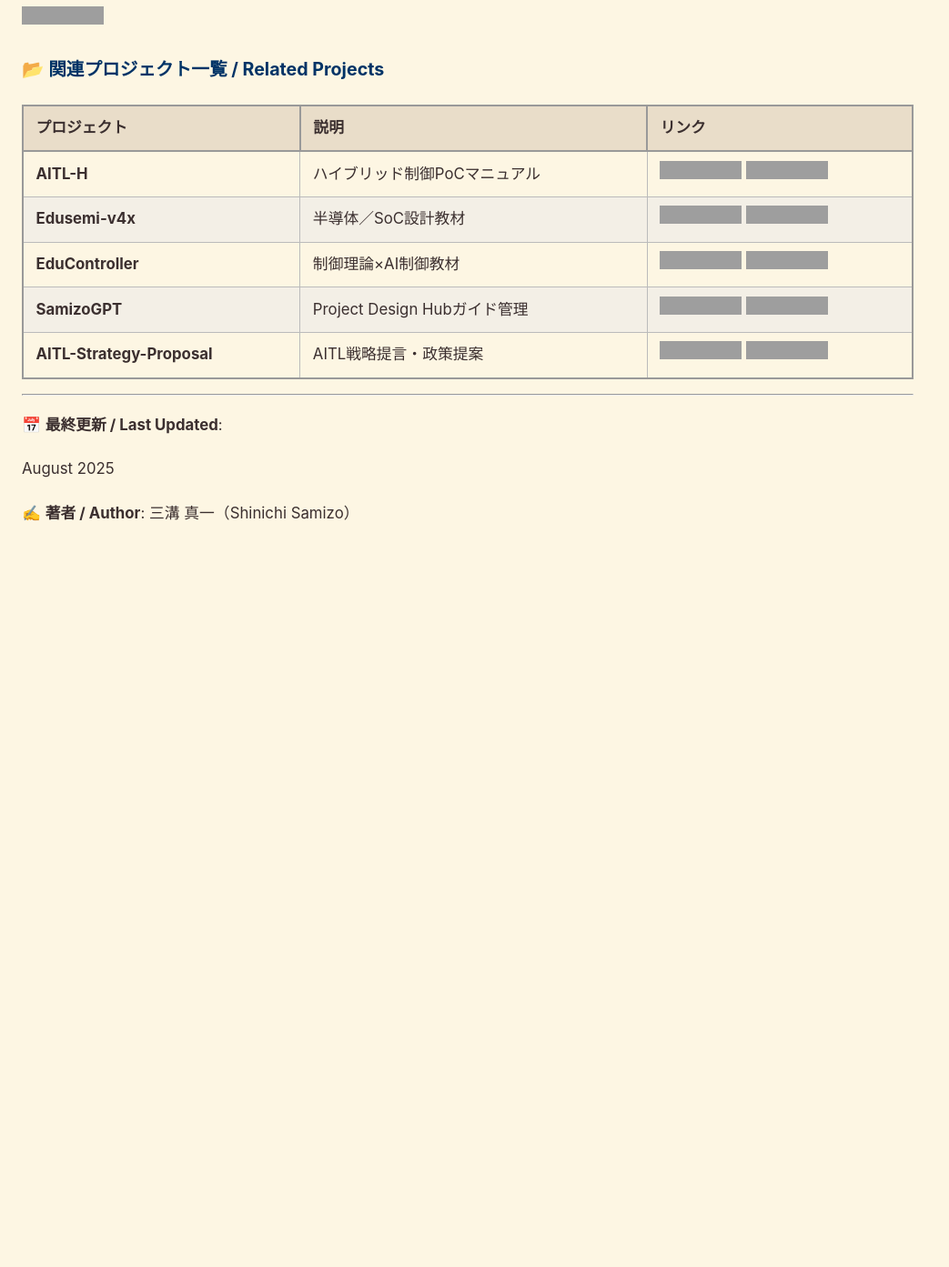
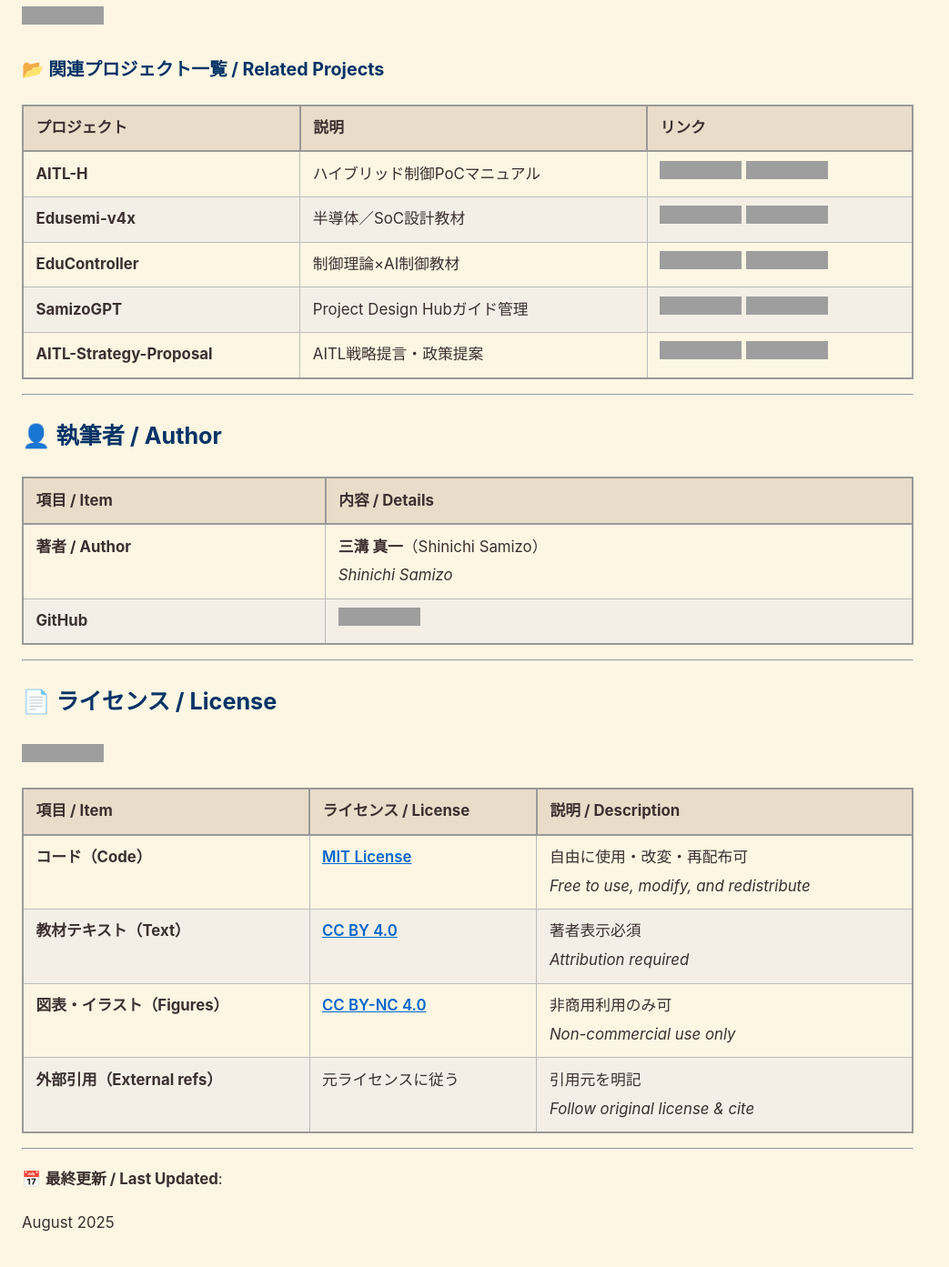
Before and after one commit to Samizo-AITL/AITL-H, a Jekyll site: the page built from docs/index.md, in a window 1280 px wide and 1400 px high, scrolled down 3253 px. Shown: the top 1393 px of the window at 91% size, without its empty margins (0-1043 px from the left). Built offline with Jekyll 4.4.1, drawn with Linux system fonts in a browser that asks for light colours; before the commit the page ends 3883 px from its top, so only the background shows below that; grey boxes are pictures that could not be loaded.

Commit message:
Update index.md

```diff
--- a/docs/index.md
+++ b/docs/index.md
@@ -105,6 +105,27 @@
 
 ---
 
+## 👤 執筆者 / Author
+
+| 項目 / Item | 内容 / Details |
+|---|---|
+| **著者 / Author** | **三溝 真一**（Shinichi Samizo）<br/>*Shinichi Samizo* |
+| **GitHub** | [![GitHub](https://img.shields.io/badge/GitHub-Samizo--AITL-blue?style=for-the-badge&logo=github)](https://github.com/Samizo-AITL) |
+
+---
+
+## 📄 ライセンス / License
+[![Hybrid License](https://img.shields.io/badge/license-Hybrid-blueviolet)](#-ライセンス--license)
+
+| 項目 / Item | ライセンス / License | 説明 / Description |
+|-------------|----------------------|--------------------|
+| **コード（Code）** | [MIT License](https://opensource.org/licenses/MIT) | 自由に使用・改変・再配布可<br/>*Free to use, modify, and redistribute* |
+| **教材テキスト（Text）** | [CC BY 4.0](https://creativecommons.org/licenses/by/4.0/) | 著者表示必須<br/>*Attribution required* |
+| **図表・イラスト（Figures）** | [CC BY-NC 4.0](https://creativecommons.org/licenses/by-nc/4.0/) | 非商用利用のみ可<br/>*Non-commercial use only* |
+| **外部引用（External refs）** | 元ライセンスに従う | 引用元を明記<br/>*Follow original license & cite* |
+
+---
+
 📅 **最終更新 / Last Updated**:
 {% if page.last_modified_at %}
   {{ page.last_modified_at | date: "%Y-%m-%d" }}
```
Also changed, not shown: other parts of docs/index.md (+0 -2 lines).
